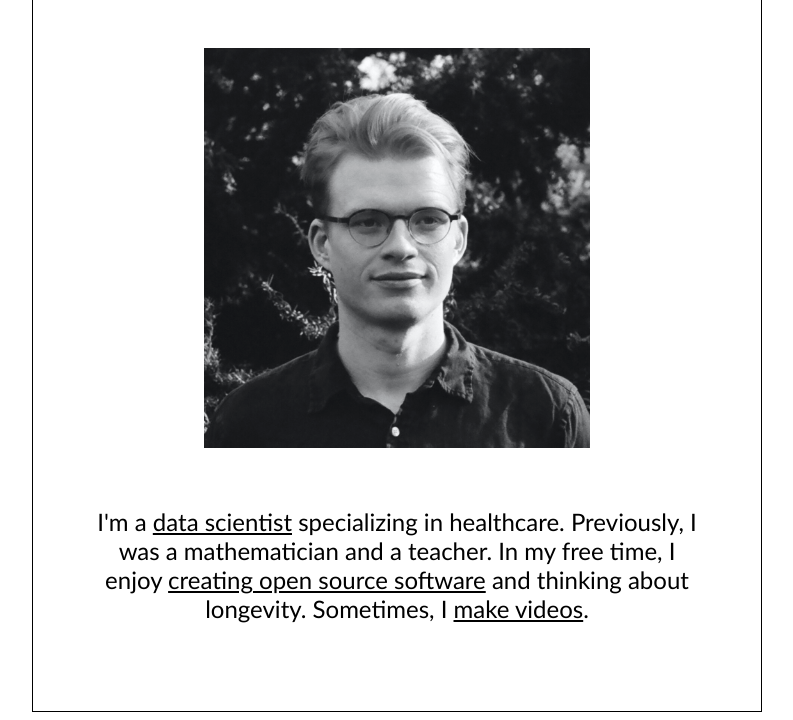
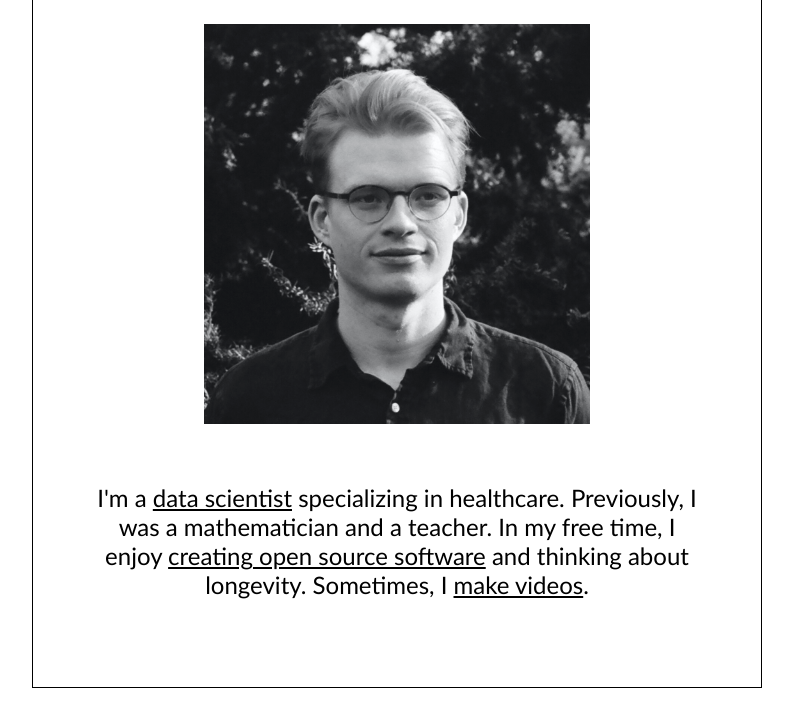
Before and after one commit to jeremy-p-mann/jeremypmannwebsite, a Gatsby site: page / in a window 1280 px wide. Shown: the part 303-1023 px from the top of the page, without its empty margins (243-1036 px from the left). After the commit the page ends 999 px from the top, so only its background shows below. Built offline with nearby package versions, Linux system fonts and the light colour scheme; Gatsby itself is replaced by a stand-in of ours.

Commit message:
change layout style

```diff
--- a/src/components/layout.js
+++ b/src/components/layout.js
@@ -10,10 +10,10 @@ const Body = styled.body`
   /* background: #eefaff; */
   text-align: center;
   display: grid;
-  padding-top: 5vh;
+  padding-top: 2vh;
   justify-content: center;
   @media (max-width: 600px) {
-    padding: 5vh;
+    padding: 1vh;
   }
 `;
 const Container = styled.div`
@@ -21,7 +21,6 @@ const Container = styled.div`
   padding: 4rem;
   max-width: 600px;
   @media (max-width: 600px) {
-    height: 75vh;
     padding: 2rem;
 `;
 const Layout = ({ title, children }) => {
```
